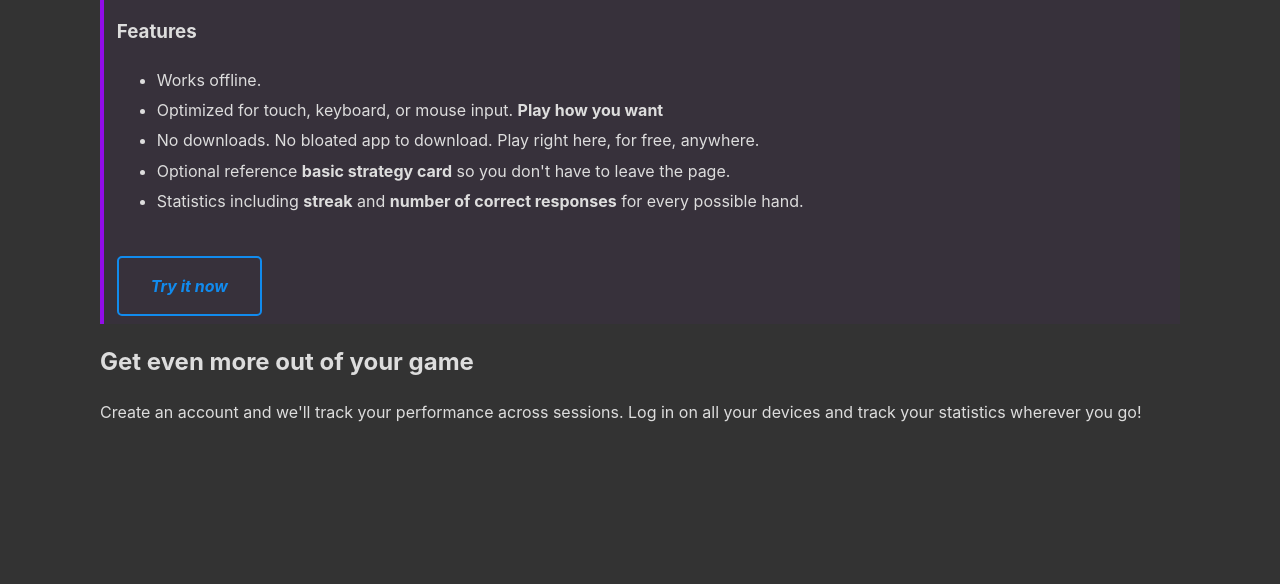
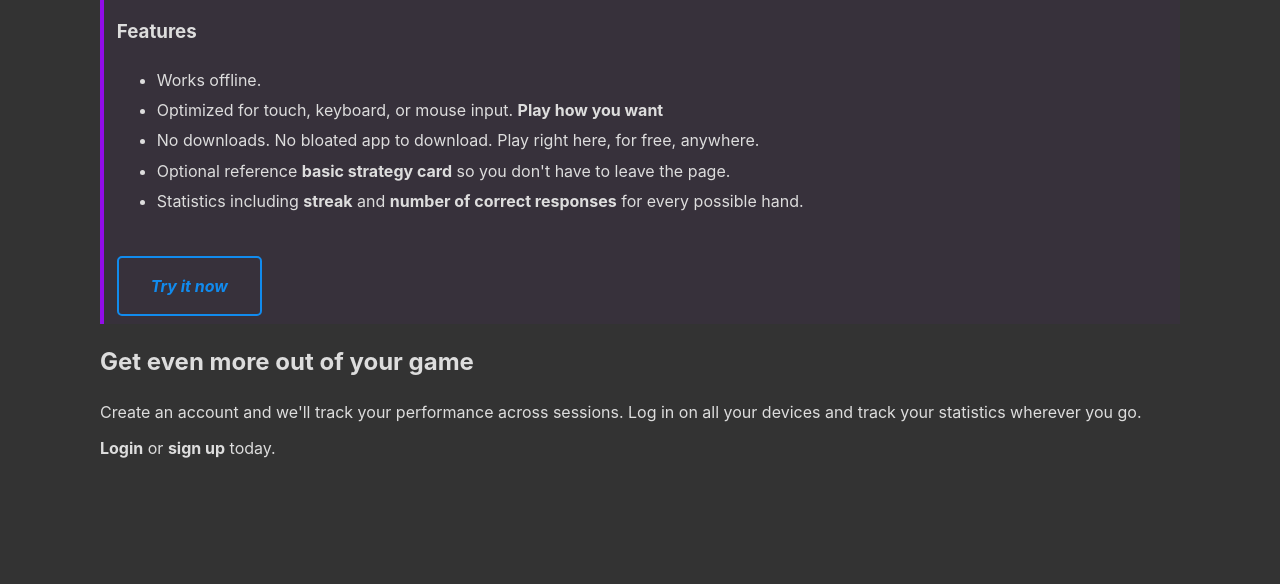
Before and after one commit to pastly/blackjack-web, a Flask app: page / in a window 1280 px wide. Shown: the part 708-1292 px from the top of the page. Before the commit the page ends 1130 px from the top, so only its background shows below. Run offline with Flask 2, Linux system fonts and the light colour scheme.

Commit message:
links to login/register

```diff
--- a/app/templates/index.html
+++ b/app/templates/index.html
@@ -36,6 +36,7 @@
     </aside>
     <h1>Get even more out of your game</h1>
     <p>Create an account and we'll track your performance across sessions. Log
-    in on all your devices and track your statistics wherever you go!</p>
+    in on all your devices and track your statistics wherever you go.</p>
+    <p><a href="{{ url_for('login') }}">Login</a> or <a href="{{ url_for('register') }}">sign up</a> today.</p>
 </article>
 {% endblock %}
```
